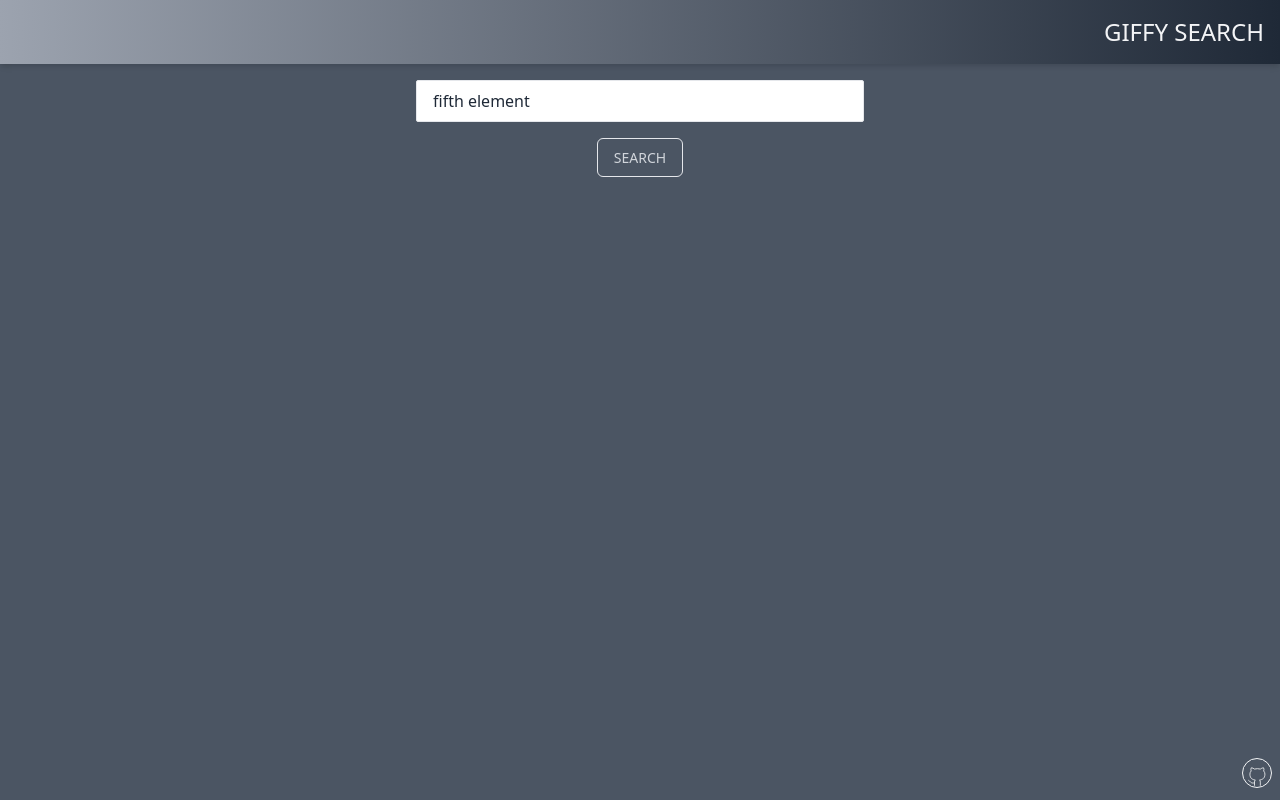
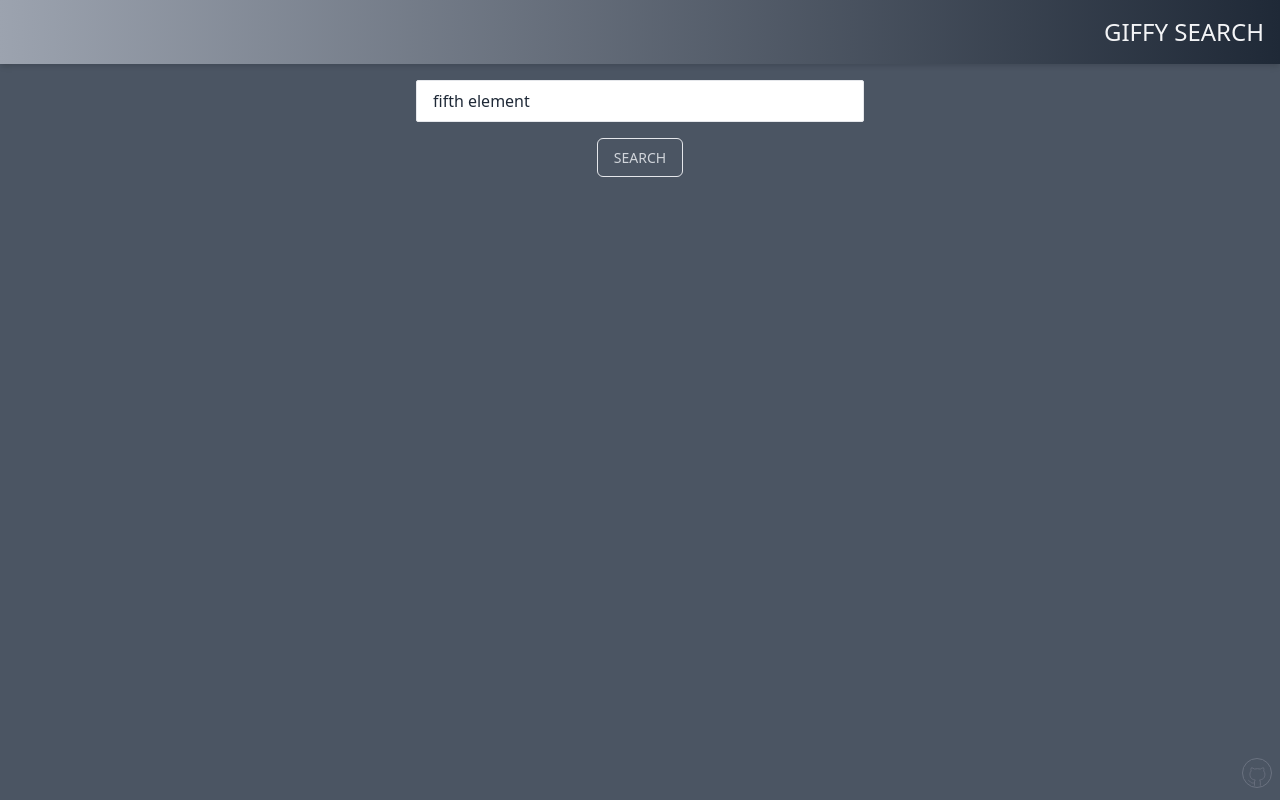
Before and after one commit to maxzz/giffy, a React (Vite) app: page / in a window 1280 px wide. Built offline with nearby package versions, Linux system fonts and the light colour scheme.

Commit message:
Fix: add link to GitHub project less prominent

```diff
--- a/src/hooked-serach.tsx
+++ b/src/hooked-serach.tsx
@@ -69,7 +69,7 @@
 
                 <div className="fixed flex right-2 bottom-3">
                     <a
-                        className="p-1 pt-2 pb-0 border rounded-full text-gray-100 border-gray-100"
+                        className="p-1 pt-2 pb-0 border rounded-full text-gray-500 border-gray-500"
                         href="https://github.com/maxzz/giffy" target="_blank"
                         title="Open GitHub source code"
                     >
```
